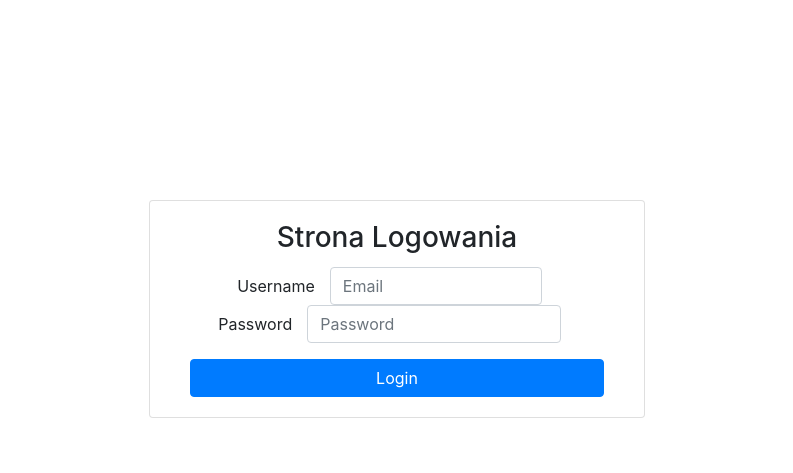
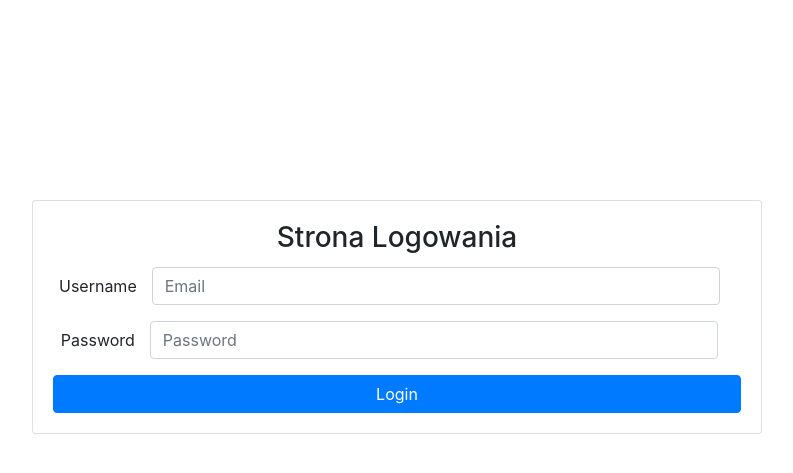
Before and after one commit to wizert/Boot-strap-play, a PHP site: page /projekt1/index.html in a window 1280 px wide. Shown: the top 473 px of the page, without its empty margins (243-1036 px from the left). Run offline with PHP 8.4, Linux system fonts and the light colour scheme.

Commit message:
Środa i poprawki

```diff
--- a/Projekt2/test123.html
+++ /dev/null
@@ -1 +0,0 @@
-sadasdasasasdasdads
--- a/projekt1/index.html
+++ b/projekt1/index.html
@@ -12,27 +12,36 @@
 
 <body>
 
-  <div class="container login-box" align="center" >
-    <div class="card" style="width: 31rem;">
+  <div class="container login-box">
+    <div class="row">
+
+      <div class="col-sm-8 offset-sm-2">
+        <div class="card">
           <div class="card-body">
             <h3 class="card-title" align="Center">Strona Logowania</h3>
 
-        <div class="card-text form-group row justify-content-md-center">
+            <div class="form-group row justify-content-md-center">
               <label for="staticEmail" class="col-ml-2 col-form-label">Username</label>
-          <div class="col-sm-6">
+              <div class="col-sm-10">
                 <input type="text" class="form-control" id="staticEmail" placeholder="Email">
               </div>
-          <div class="card-text form-group row justify-content-md-center">
+            </div>
+            <div class="form-group row justify-content-md-center">
               <label for="inputPassword" class="col-ml-2 col-form-label">Password</label>
-            <div class="col-sm-9">
+              <div class="col-sm-10">
                 <input type="password" class="form-control" id="inputPassword" placeholder="Password">
               </div>
             </div>
-            <div class=" col-sm-11">
+            <div class="row justify-content-md-center">
+              <div class=" col-sm-12">
                 <a href="tabelka.html" style="width:100%" class="btn btn-primary">Login</a>
               </div>
             </div>
           </div>
+        </div>
+      </div>
+
+    </div>
 </body>
 
 </html>
--- a/projekt1/style.css
+++ b/projekt1/style.css
@@ -8,3 +8,6 @@
     margin-bottom: 50px;
 
 }
+.newsweek {
+    padding-bottom: 50px;
+}
```
Also changed, not shown: projekt1/news.html (+10 -7 lines), projekt1/tabelka.html (+14 -22 lines). Lines whose indentation alone changed are shown as unchanged.
